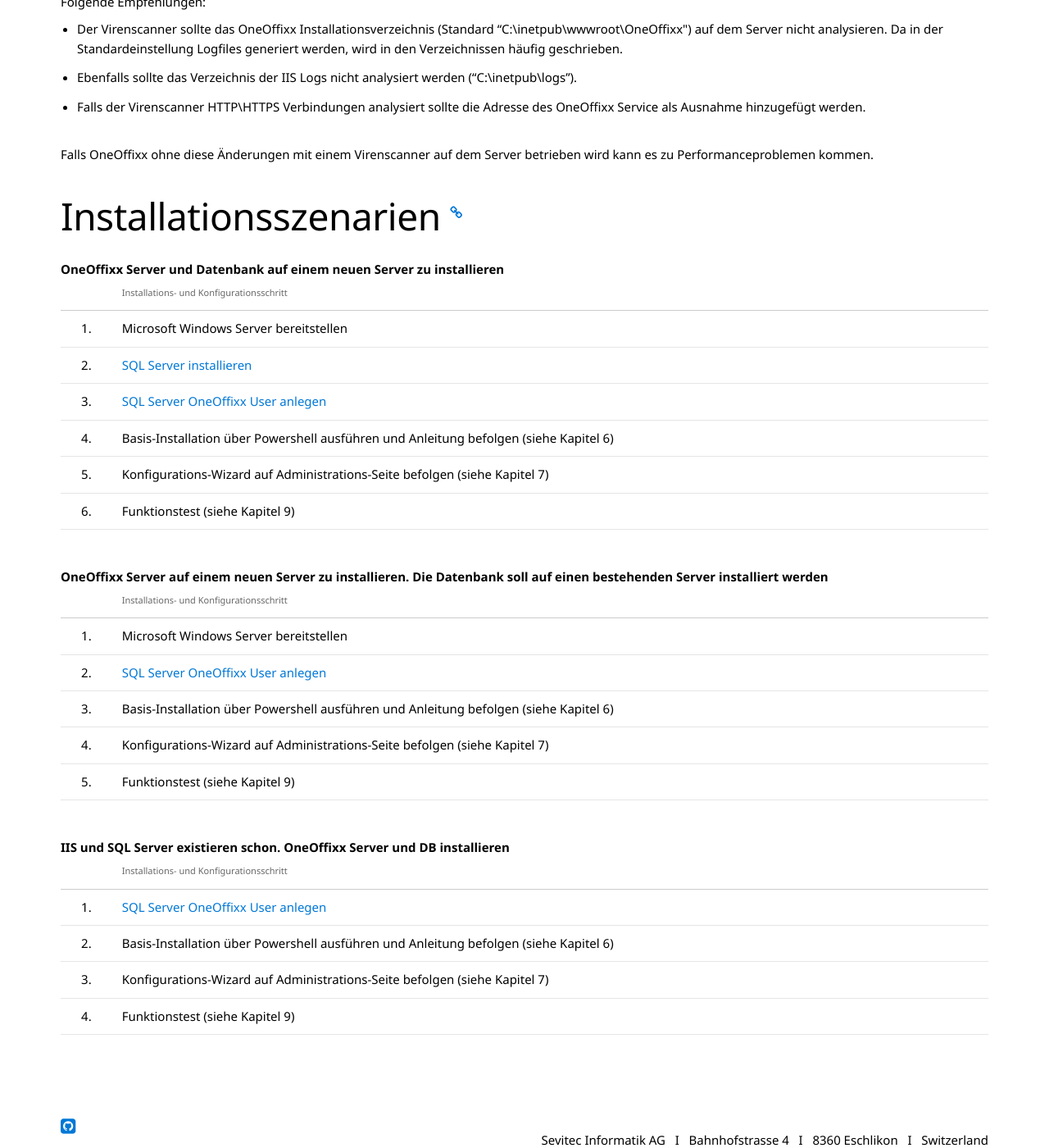
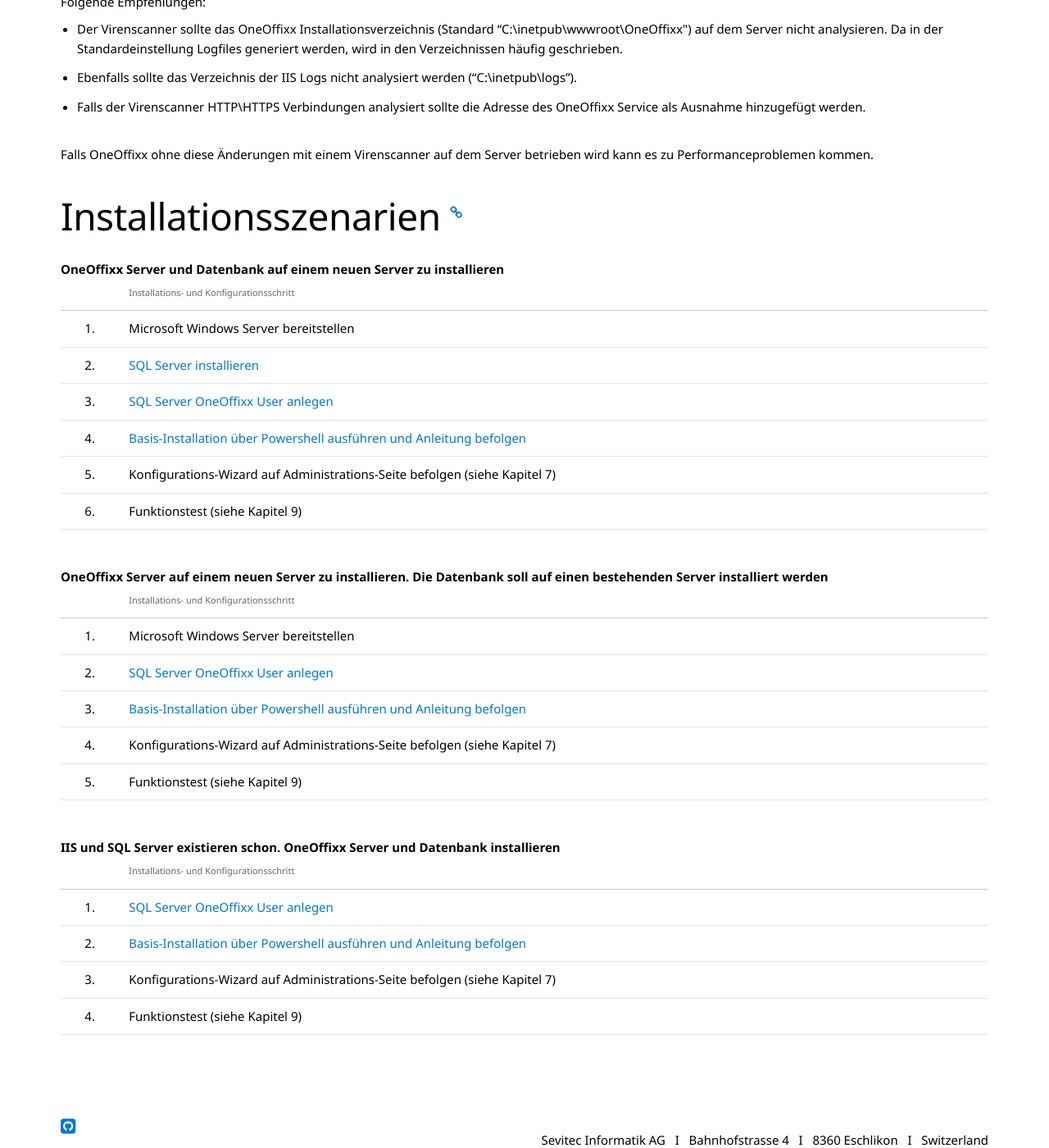
Before and after one commit to primesoft-group/oneoffixx-docs, a Jekyll site: the page built from _pages/install/de/server.md, in a window 1280 px wide and 1400 px high, scrolled down 1759 px. Shown: the whole window at 82% size. Built offline with Jekyll 4.4.1, drawn with Linux system fonts in a browser that asks for light colours; nearby versions of some CDN libraries; some web fonts are replaced.

Commit message:
server base install

```diff
--- a/_pages/install/de/server.md
+++ b/_pages/install/de/server.md
@@ -77,7 +77,7 @@
 | 1.  | Microsoft Windows Server bereitstellen
 | 2.  | [SQL Server installieren]({{ site.baseurl }}/install/de/server-sql-install)
 | 3.  | [SQL Server OneOffixx User anlegen]({{ site.baseurl }}/install/de/server-sql-user)
-| 4.  | Basis-Installation über Powershell ausführen und Anleitung befolgen (siehe Kapitel 6)
+| 4.  | [Basis-Installation über Powershell ausführen und Anleitung befolgen]({{ site.baseurl }}/install/de/server-install)
 | 5.  | Konfigurations-Wizard auf Administrations-Seite befolgen (siehe Kapitel 7)
 | 6.  | Funktionstest (siehe Kapitel 9)
 
@@ -88,16 +88,16 @@
 |:---:| ---
 | 1.  | Microsoft Windows Server bereitstellen
 | 2.  | [SQL Server OneOffixx User anlegen]({{ site.baseurl }}/install/de/server-sql-user)
-| 3.  | Basis-Installation über Powershell ausführen und Anleitung befolgen (siehe Kapitel 6)
+| 3.  | [Basis-Installation über Powershell ausführen und Anleitung befolgen]({{ site.baseurl }}/install/de/server-install)
 | 4.  | Konfigurations-Wizard auf Administrations-Seite befolgen (siehe Kapitel 7)
 | 5.  | Funktionstest (siehe Kapitel 9)
 
-__IIS und SQL Server existieren schon. OneOffixx Server und DB installieren__
+__IIS und SQL Server existieren schon. OneOffixx Server und Datenbank installieren__
 
 {:.table .table-striped}
 |     | Installations- und Konfigurationsschritt
 |:---:| ---
 | 1.  | [SQL Server OneOffixx User anlegen]({{ site.baseurl }}/install/de/server-sql-user)
-| 2.  | Basis-Installation über Powershell ausführen und Anleitung befolgen (siehe Kapitel 6)
+| 2.  | [Basis-Installation über Powershell ausführen und Anleitung befolgen]({{ site.baseurl }}/install/de/server-install)
 | 3.  | Konfigurations-Wizard auf Administrations-Seite befolgen (siehe Kapitel 7)
 | 4.  | Funktionstest (siehe Kapitel 9)
```
Also changed, not shown: _pages/install/de/server-install.md (added, +50 -0 lines), assets/content-images/install/de/server-install-explorer.png (added), assets/content-images/install/de/server-install-ps.png (added).
